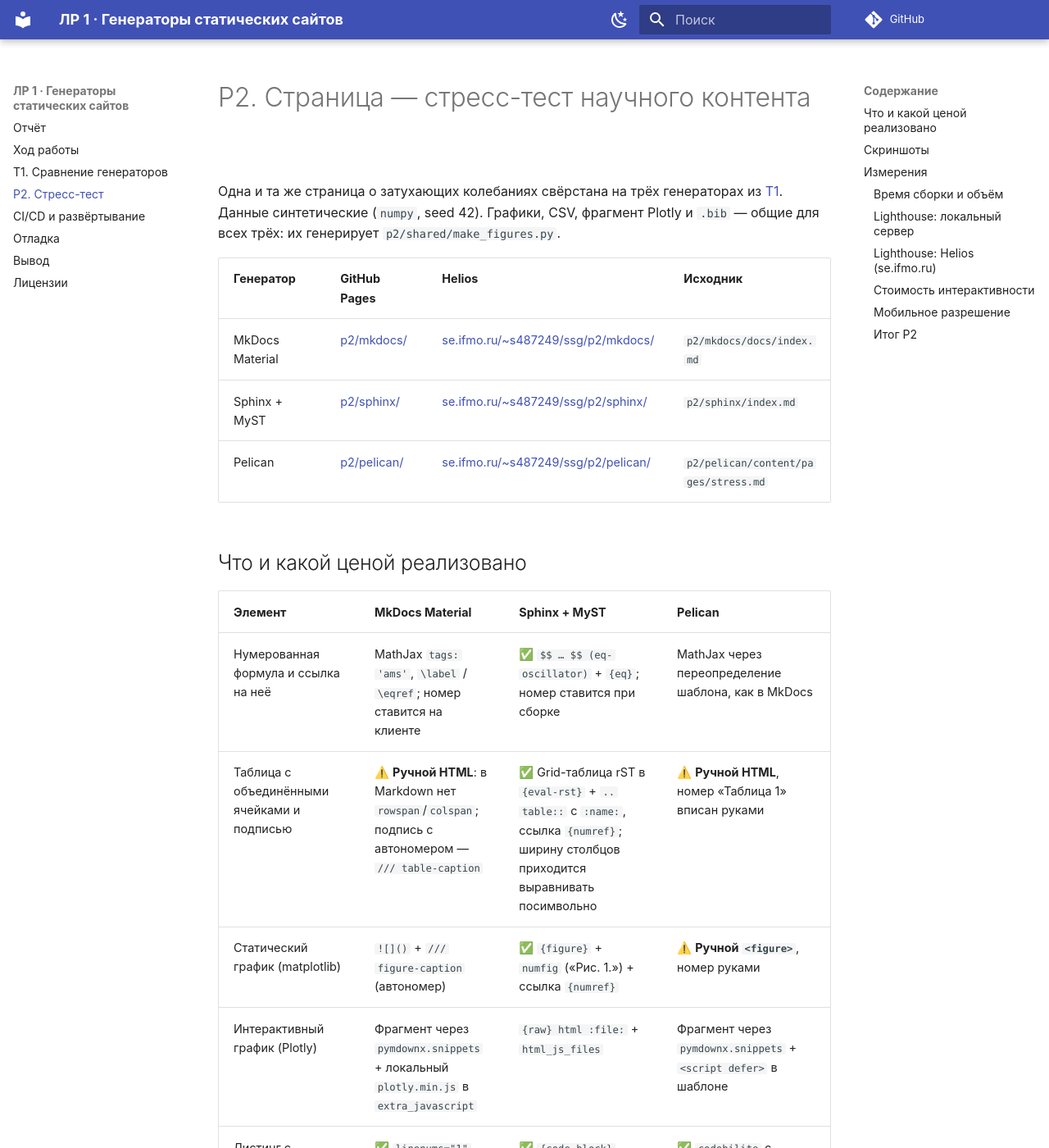
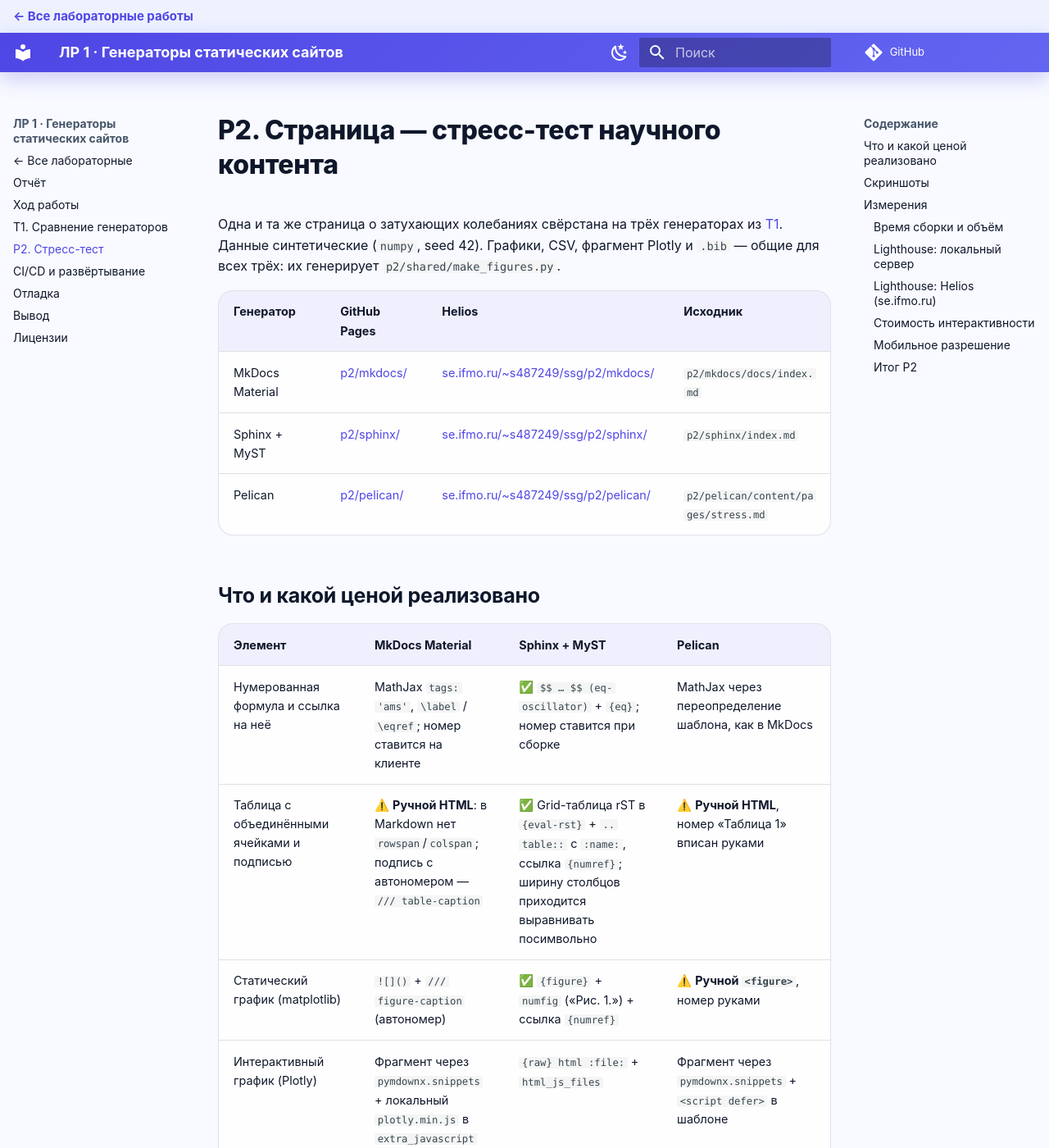
Before and after one commit to andropovv/ssg-comparing-dz, an MkDocs documentation site: the page built from docs/p2.md, in a window 1280 px wide and 1400 px high. Shown: the whole window at 82% size. Built offline with MkDocs 1.6.1 and Material for MkDocs 9.7.7, drawn with Linux system fonts in a browser that asks for light colours; some of the changed text lies outside the part shown.

Commit message:
Match report design to main page, add back links on report and P2 pages

```diff
--- a/docs/stylesheets/extra.css
+++ b/docs/stylesheets/extra.css
@@ -1,3 +1,83 @@
+/* Оформление в стиле главной страницы se.ifmo.ru/~s487249/:
+   индиго-акцент, мягкий градиентный фон, скруглённые карточки, жирные заголовки. */
+:root {
+  --md-primary-fg-color: #4f46e5;
+  --md-primary-fg-color--light: #6366f1;
+  --md-primary-fg-color--dark: #3730a3;
+  --md-accent-fg-color: #4f46e5;
+  --md-accent-fg-color--transparent: rgba(79, 70, 229, 0.1);
+  --md-text-font: "Inter", Arial;
+  --card-radius: 18px;
+  --card-shadow: 0 18px 45px rgba(15, 23, 42, 0.08);
+}
+
+[data-md-color-scheme="default"] {
+  --md-default-fg-color: #0f172a;
+  --md-default-fg-color--light: #475569;
+  --md-default-bg-color: #f8faff;
+  --md-typeset-a-color: #4f46e5;
+}
+
+[data-md-color-scheme="slate"] {
+  --md-accent-fg-color: #818cf8;
+  --md-typeset-a-color: #a5b4fc;
+}
+
+[data-md-color-scheme="default"] body {
+  background:
+    radial-gradient(circle at top left, rgba(79, 70, 229, 0.14), transparent 28%),
+    radial-gradient(circle at bottom right, rgba(14, 165, 233, 0.12), transparent 28%),
+    linear-gradient(180deg, #f8faff 0%, #eef2ff 100%) fixed;
+}
+
+/* Шапка — тем же градиентом, что и кнопки «Открыть» на главной. */
+.md-header {
+  background: linear-gradient(135deg, #4f46e5 0%, #6366f1 100%);
+  box-shadow: 0 8px 24px rgba(79, 70, 229, 0.25);
+}
+
+/* Ссылка «назад» над шапкой. */
+.md-banner {
+  background: #eef2ff;
+  color: #3730a3;
+}
+[data-md-color-scheme="slate"] .md-banner { background: #1e1b4b; color: #c7d2fe; }
+.md-banner__inner { margin: .4rem auto; font-size: .75rem; }
+.back-home {
+  color: inherit;
+  font-weight: 700;
+  text-decoration: none;
+}
+.back-home:hover { text-decoration: underline; }
+
+/* Заголовки — плотные, как h1/h2 на главной (у Material по умолчанию тонкие и серые). */
+.md-typeset h1 {
+  color: var(--md-default-fg-color);
+  font-weight: 800;
+  letter-spacing: -0.01em;
+}
+.md-typeset h2 { font-weight: 700; }
+
+/* Таблицы, блоки кода, вкладки и admonition — карточками. */
+.md-typeset__table table:not([class]),
+.md-typeset .admonition,
+.md-typeset details,
+.md-typeset pre > code,
+.md-typeset .tabbed-set {
+  border-radius: var(--card-radius);
+}
+/* Без box-shadow: таблица лежит в контейнере с overflow-x: auto, и тень обрезается прямоугольником. */
+.md-typeset__table table:not([class]) {
+  border: 1px solid rgba(148, 163, 184, 0.3);
+  overflow: hidden;
+}
+[data-md-color-scheme="default"] .md-typeset__table table:not([class]) { background: rgba(255, 255, 255, 0.82); }
+.md-typeset table:not([class]) th {
+  background: rgba(79, 70, 229, 0.08);
+  color: var(--md-default-fg-color);
+}
+.md-typeset .grid img { border-radius: 12px; box-shadow: var(--card-shadow); }
+
 /* Матрицы T1/P2 широкие: стандартные 61rem контента не вмещают 5–6 столбцов. */
 .md-grid { max-width: 1440px; }
 .md-typeset table:not([class]) { font-size: .72rem; }
--- a/mkdocs.yml
+++ b/mkdocs.yml
@@ -22,6 +22,8 @@ theme:
   # Плагин privacy решает это скачиванием при сборке, но заодно тянет всё, что найдёт в plotly.min.js
   # (+4,7 МБ: mermaid, стили карт). Системные шрифты проще и не требуют сети при сборке.
   font: false
+  # Переопределения шаблонов без форка темы: overrides/main.html добавляет ссылку на главную.
+  custom_dir: overrides
   features:
     - navigation.sections
     - navigation.top
@@ -30,11 +32,16 @@ theme:
     - content.code.annotate
     - search.highlight
   palette:
+    # Цвета — как на главной странице se.ifmo.ru/~s487249/ (индиго #4f46e5), см. stylesheets/extra.css.
     - media: "(prefers-color-scheme: light)"
       scheme: default
+      primary: custom
+      accent: custom
       toggle: { icon: material/weather-night, name: "Тёмная тема" }
     - media: "(prefers-color-scheme: dark)"
       scheme: slate
+      primary: custom
+      accent: custom
       toggle: { icon: material/weather-sunny, name: "Светлая тема" }
 
 plugins:
@@ -66,6 +73,7 @@ extra_css:
   - stylesheets/extra.css
 
 nav:
+  - "← Все лабораторные": https://se.ifmo.ru/~s487249/
   - Отчёт: index.md
   - Ход работы: setup.md
   - "T1. Сравнение генераторов": t1.md
--- /dev/null
+++ b/overrides/main.html
@@ -0,0 +1,8 @@
+{% extends "base.html" %}
+
+{# Полоса над шапкой на каждой странице отчёта: возврат на главную со списком всех работ. #}
+{% block announce %}
+<a class="back-home" href="https://se.ifmo.ru/~s487249/">
+  <span aria-hidden="true">←</span> Все лабораторные работы
+</a>
+{% endblock %}
--- /dev/null
+++ b/p2/mkdocs/overrides/main.html
@@ -0,0 +1,6 @@
+{% extends "base.html" %}
+
+{# Ссылка «назад» к отчёту: страница лежит в /p2/mkdocs/, отчёт о P2 — в /p2/. #}
+{% block announce %}
+<a href="../" style="color: inherit; font-weight: 700; text-decoration: none;">← К отчёту: P2. Стресс-тест</a>
+{% endblock %}
--- a/p2/sphinx/conf.py
+++ b/p2/sphinx/conf.py
@@ -25,6 +25,10 @@ bibtex_reference_style = "label"
 
 html_theme = "furo"
 html_title = project
+# Ссылка «назад» к отчёту: у Furo есть готовая полоса объявления, шаблон переопределять не нужно.
+html_theme_options = {
+    "announcement": '<a href="../" style="font-weight: 700; text-decoration: none;">← К отчёту: P2. Стресс-тест</a>',
+}
 html_static_path = ["../shared/build", "../shared/vendor"]
 html_js_files = ["plotly.min.js"]
 # Без favicon браузер запрашивает /favicon.ico в корне se.ifmo.ru, а тот редиректит на http:// —
```
Also changed, not shown: docs/p2.md (+6 -0 lines), 2 other files.
